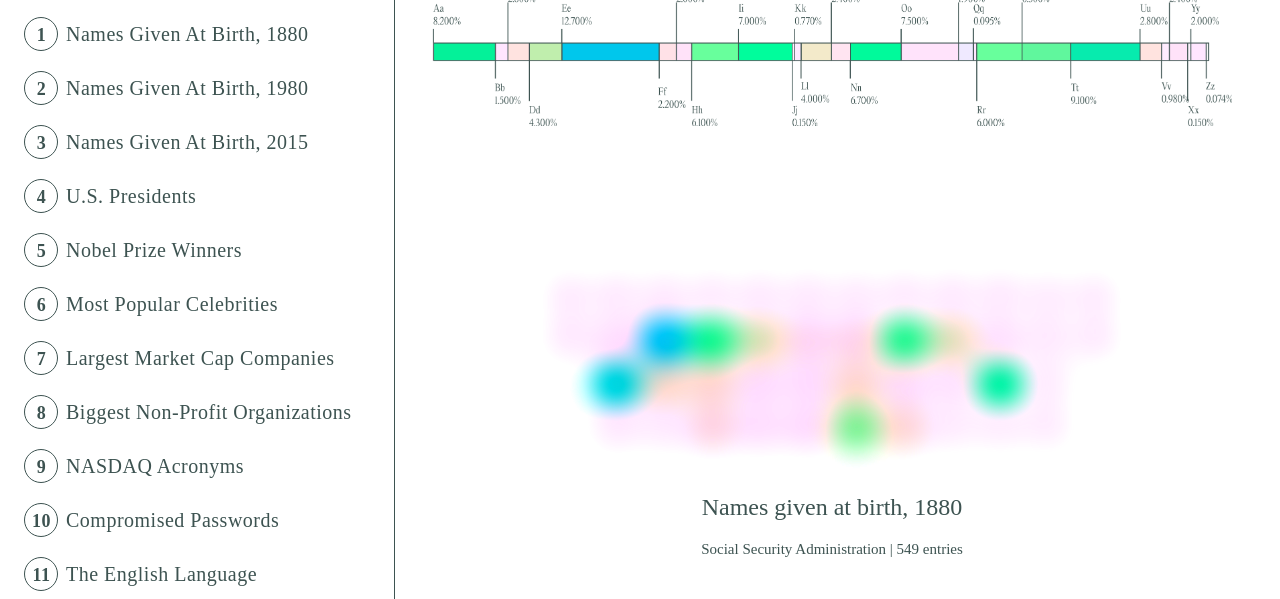
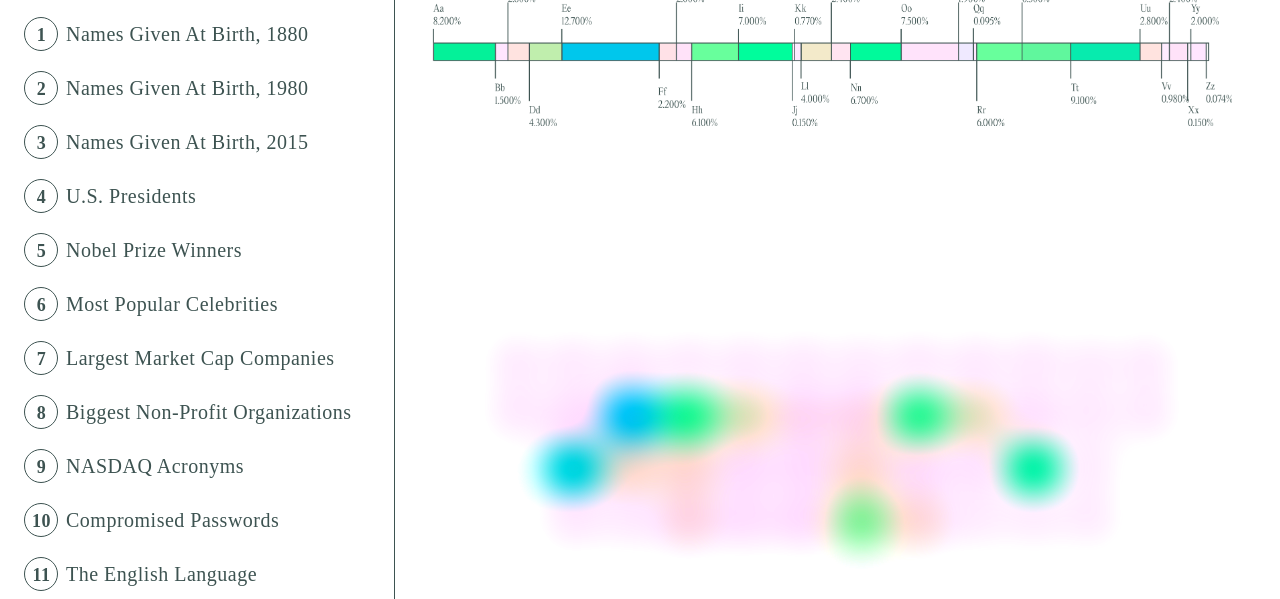
Before and after one commit to ja-beta/letter-frequency, a plain HTML site: page index.html in a window 1280 px wide. Shown: the part 174-773 px from the top of the page. Drawn offline with nearby package versions, Linux system fonts and the light colour scheme; a web font is replaced by a local one.

Commit message:
fixed some css

```diff
--- a/style.css
+++ b/style.css
@@ -152,6 +152,7 @@ a{
   top: 0px;
   width: 27svw;
   height: 100svh;
+  overflow: auto;
   z-index: 100;
   padding: 24px;
   border-right: solid #3D5351 1px;
@@ -224,7 +225,7 @@ a{
   display: flex;
   flex-direction: column;
   align-items: center;
-  gap: 16px;
+  gap: 8px;
 }
 
 
@@ -255,8 +256,8 @@ a{
 
 .keyboard {
     display: flex;
-    margin-top: 120px;
-    margin-bottom: 40px;
+    margin-top: 200px;
+    margin-bottom: 72px;
     flex-direction: column;
     align-items: center;
     gap: 8px;
@@ -264,6 +265,7 @@ a{
     font-weight: 400;
     position: relative;
     overflow: visible;
+    transform: scale(1.2);
   }
 
   .keyboard-row {
@@ -323,6 +325,7 @@ a{
     pointer-events: none;
     font-size: 13px;
     z-index: 10;
+    text-transform: uppercase;
   }
 
   #kbEnglish{
```
